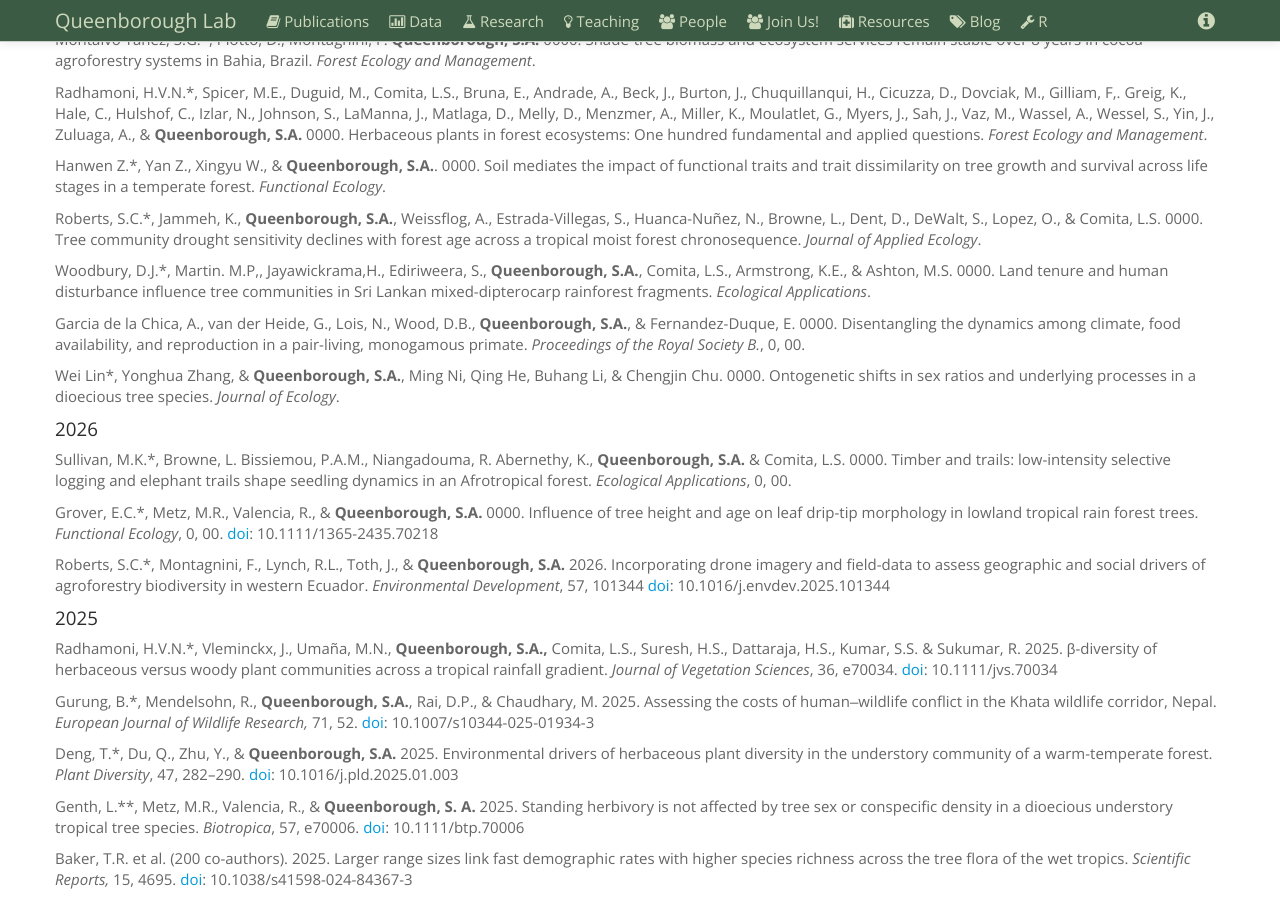
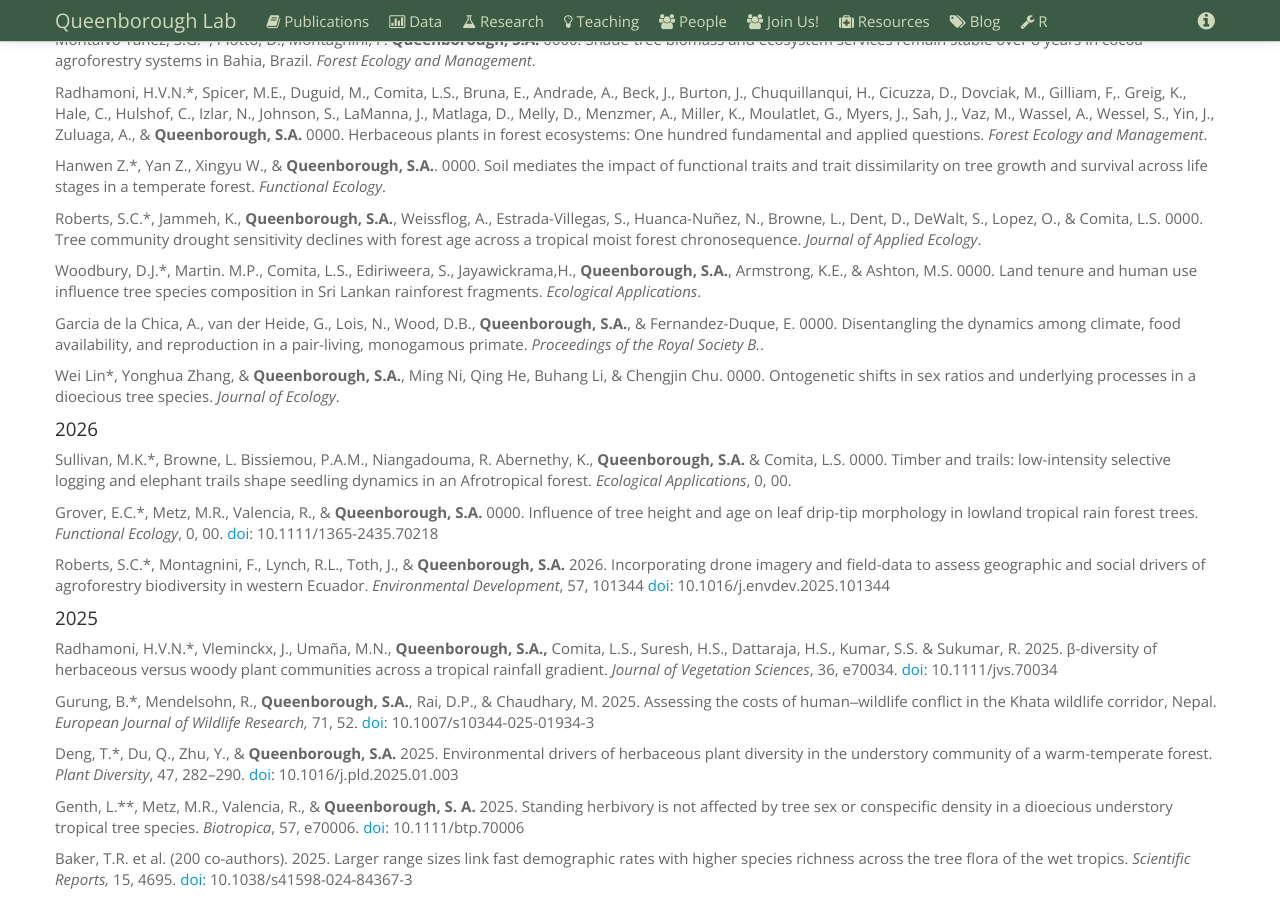
Before and after one commit to saq/saq.github.io, a Jekyll site: the page built from publications.md, in a window 1280 px wide and 900 px high, scrolled down 369 px. Built offline with Jekyll 4.4.1, drawn with Linux system fonts in a browser that asks for light colours.

Commit message:
Update publications.md

```diff
--- a/publications.md
+++ b/publications.md
@@ -51,9 +51,9 @@ Hanwen Z.\*, Yan Z., Xingyu W., & **Queenborough, S.A.**. 0000. Soil mediates th
 
 Roberts, S.C.\*, Jammeh, K., **Queenborough, S.A.**, Weissflog, A., Estrada-Villegas, S., Huanca-Nuñez, N., Browne, L., Dent, D., DeWalt, S., Lopez, O., & Comita, L.S. 0000. Tree community drought sensitivity declines with forest age across a tropical moist forest chronosequence. *Journal of Applied Ecology*.
 
-Woodbury, D.J.\*, Martin. M.P,, Jayawickrama,H., Ediriweera, S., **Queenborough, S.A.**, Comita, L.S., Armstrong, K.E., & Ashton, M.S. 0000. Land tenure and human disturbance influence tree communities in Sri Lankan mixed-dipterocarp rainforest fragments. *Ecological Applications*.
+Woodbury, D.J.\*, Martin. M.P., Comita, L.S., Ediriweera, S., Jayawickrama,H., **Queenborough, S.A.**, Armstrong, K.E., & Ashton, M.S. 0000. Land tenure and human use influence tree species composition in Sri Lankan rainforest fragments. *Ecological Applications*.
 
-Garcia de la Chica, A., van der Heide, G., Lois, N., Wood, D.B., **Queenborough, S.A.**, & Fernandez-Duque, E. 0000.  Disentangling the dynamics among climate, food availability, and reproduction in a pair-living, monogamous primate. *Proceedings of the Royal Society B.*, 0, 00.
+Garcia de la Chica, A., van der Heide, G., Lois, N., Wood, D.B., **Queenborough, S.A.**, & Fernandez-Duque, E. 0000.  Disentangling the dynamics among climate, food availability, and reproduction in a pair-living, monogamous primate. *Proceedings of the Royal Society B.*.
 
 Wei Lin\*, Yonghua Zhang, & **Queenborough, S.A.**, Ming Ni, Qing He, Buhang Li, & Chengjin Chu. 0000. Ontogenetic shifts in sex ratios and underlying processes in a dioecious tree species. *Journal of Ecology*.
 
```
